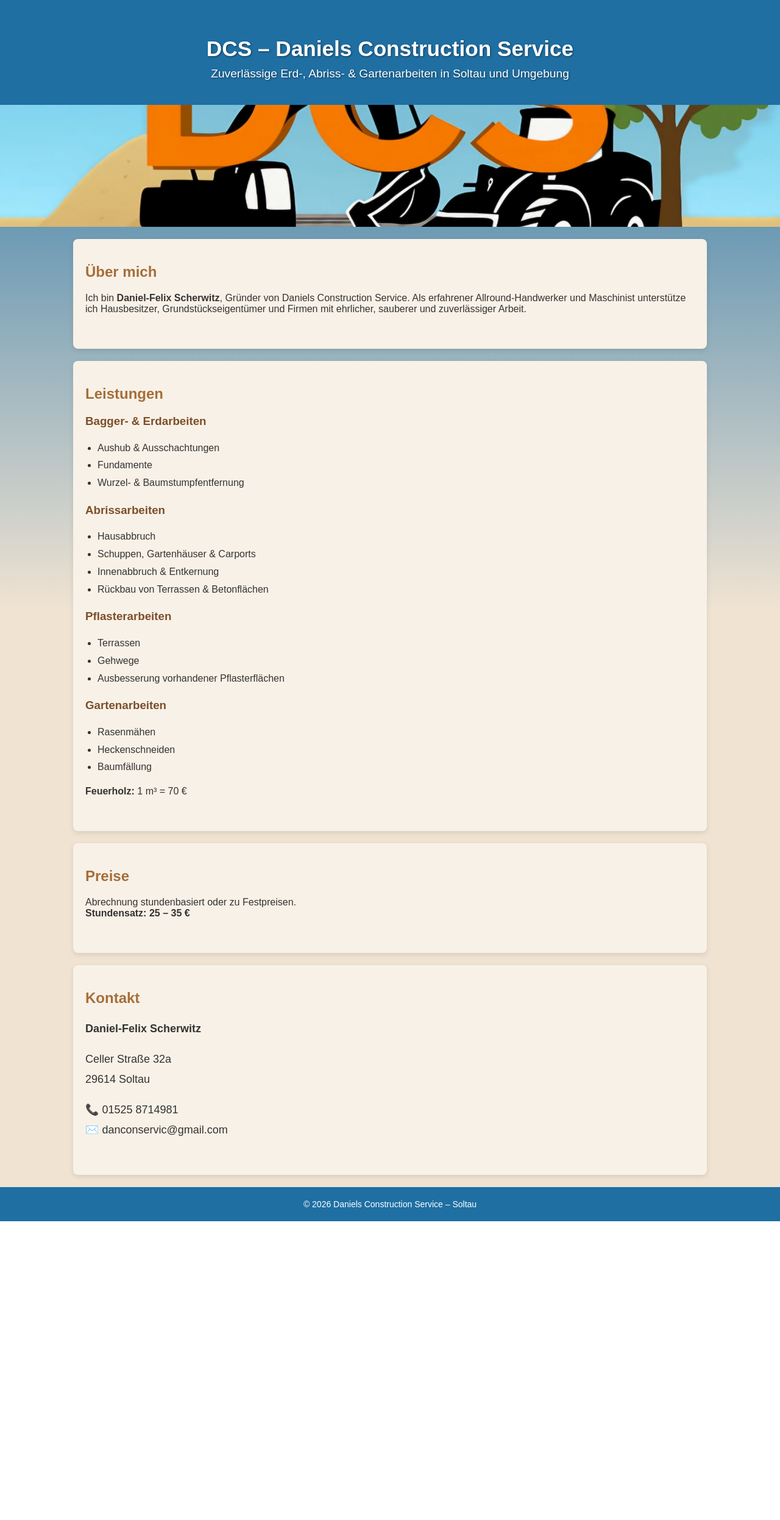
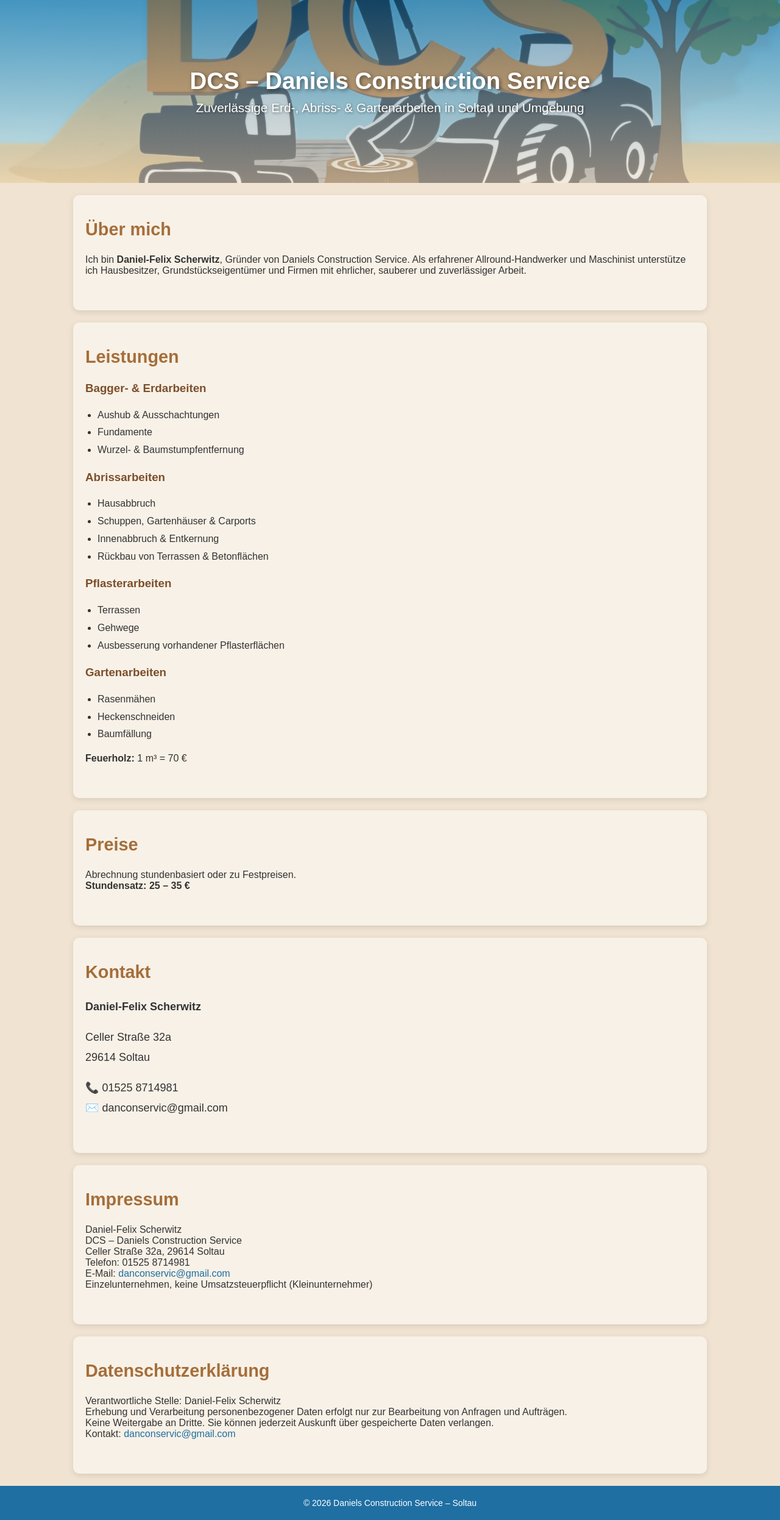
Before and after one commit to DCS-Soltau/dcs-soltau.github.io, a plain HTML site: page index.html in a window 1280 px wide. Shown: the whole page at 61% size. Before the commit the page ends 2003 px from the top, so only its background shows below. Drawn offline with Linux system fonts and the light colour scheme.

Commit message:
Update index.html

```diff
--- a/index.html
+++ b/index.html
@@ -6,56 +6,52 @@
 <meta name="viewport" content="width=device-width, initial-scale=1.0">
 <meta name="description" content="Daniels Construction Service – Bagger-, Abriss-, Pflaster- und Gartenarbeiten in Soltau und Umgebung.">
 <style>
-        /* Grundlayout */
     body {
         margin: 0;
         font-family: Arial, sans-serif;
-            background: linear-gradient(to bottom, #1f6fa3 0%, #f0e3d2 50%, #f0e3d2 100%); /* Blau oben, Sand unten */
+        background-color: #f0e3d2;
         color: #333;
     }
 
-        /* Header */
+    /* Header mit Logo/Banner */
     header {
-            background-color: #1f6fa3; /* Blau */
+        height: 300px;
         color: white;
         text-align: center;
-            padding: 60px 20px 40px 20px;
+        display: flex;
+        flex-direction: column;
+        justify-content: center;
+        background: linear-gradient(to bottom, rgba(31,111,163,0.6) 0%, rgba(240,227,210,0.6) 100%),
+                    url('https://raw.githubusercontent.com/dcs-soltau/dcs-soltau.github.io/main/1000026294.jpg') no-repeat center;
+        background-size: cover;
         position: relative;
     }
 
     header h1 {
-            margin: 0 0 10px 0;
-            font-size: 2.2em;
-            text-shadow: 1px 1px 3px rgba(0,0,0,0.5);
+        margin: 0;
+        font-size: 2.4em;
+        text-shadow: 2px 2px 6px rgba(0,0,0,0.5);
     }
 
     header p {
-            margin: 0;
-            font-size: 1.2em;
-            text-shadow: 1px 1px 3px rgba(0,0,0,0.5);
+        margin: 10px 0 0 0;
+        font-size: 1.3em;
+        text-shadow: 1px 1px 4px rgba(0,0,0,0.5);
     }
 
-        /* Optionales Banner-Bild unter Header */
-        .banner {
-            width: 100%;
-            max-height: 200px;
-            object-fit: cover;
-            display: block;
-        }
-
-        /* Sektionen */
     section {
         padding: 40px 20px;
         max-width: 1000px;
         margin: 20px auto;
-            background-color: #f8f1e7; /* helles Sand */
-            border-radius: 8px;
-            box-shadow: 0 3px 8px rgba(0,0,0,0.1);
+        background-color: #f8f1e7;
+        border-radius: 10px;
+        box-shadow: 0 3px 10px rgba(0,0,0,0.1);
     }
 
     h2 {
-            color: #a56e3a; /* dunkles Braun */
+        color: #a56e3a;
         margin-top: 0;
+        font-size: 1.8em;
     }
 
     h3 {
@@ -68,7 +64,7 @@
     }
 
     footer {
-            background-color: #1f6fa3; /* Blau wie Header */
+        background-color: #1f6fa3;
         color: white;
         text-align: center;
         padding: 20px;
@@ -80,13 +76,28 @@
         line-height: 1.8;
     }
 
+    /* Responsive Anpassungen */
+    @media (max-width: 900px) {
+        header { height: 250px; }
+        header h1 { font-size: 2em; }
+        header p { font-size: 1.1em; }
+    }
+
     @media (max-width: 600px) {
-            header h1 {
-                font-size: 1.8em;
+        header { height: 200px; }
+        header h1 { font-size: 1.6em; }
+        header p { font-size: 1em; }
+        section { padding: 30px 15px; }
+        h2 { font-size: 1.5em; }
     }
-            header p {
-                font-size: 1em;
+
+    /* Links für Impressum/Datenschutz */
+    a {
+        color: #1f6fa3;
+        text-decoration: none;
     }
+    a:hover {
+        text-decoration: underline;
     }
 </style>
 </head>
@@ -96,9 +107,6 @@
     <h1>DCS – Daniels Construction Service</h1>
     <p>Zuverlässige Erd-, Abriss- & Gartenarbeiten in Soltau und Umgebung</p>
 </header>
-
-<!-- Optionales Banner -->
-<img class="banner" src="https://raw.githubusercontent.com/dcs-soltau/dcs-soltau.github.io/main/1000026294.jpg" alt="Banner-Bild">
 
 <section>
     <h2>Über mich</h2>
@@ -161,6 +169,28 @@
     </div>
 </section>
 
+<section>
+    <h2>Impressum</h2>
+    <p>
+        Daniel-Felix Scherwitz<br>
+        DCS – Daniels Construction Service<br>
+        Celler Straße 32a, 29614 Soltau<br>
+        Telefon: 01525 8714981<br>
+        E-Mail: <a href="mailto:danconservic@gmail.com">danconservic@gmail.com</a><br>
+        Einzelunternehmen, keine Umsatzsteuerpflicht (Kleinunternehmer)
+    </p>
+</section>
+
+<section>
+    <h2>Datenschutzerklärung</h2>
+    <p>
+        Verantwortliche Stelle: Daniel-Felix Scherwitz<br>
+        Erhebung und Verarbeitung personenbezogener Daten erfolgt nur zur Bearbeitung von Anfragen und Aufträgen.<br>
+        Keine Weitergabe an Dritte. Sie können jederzeit Auskunft über gespeicherte Daten verlangen.<br>
+        Kontakt: <a href="mailto:danconservic@gmail.com">danconservic@gmail.com</a>
+    </p>
+</section>
+
 <footer>
     © 2026 Daniels Construction Service – Soltau
 </footer>
```
Lines whose indentation alone changed are shown as unchanged.
